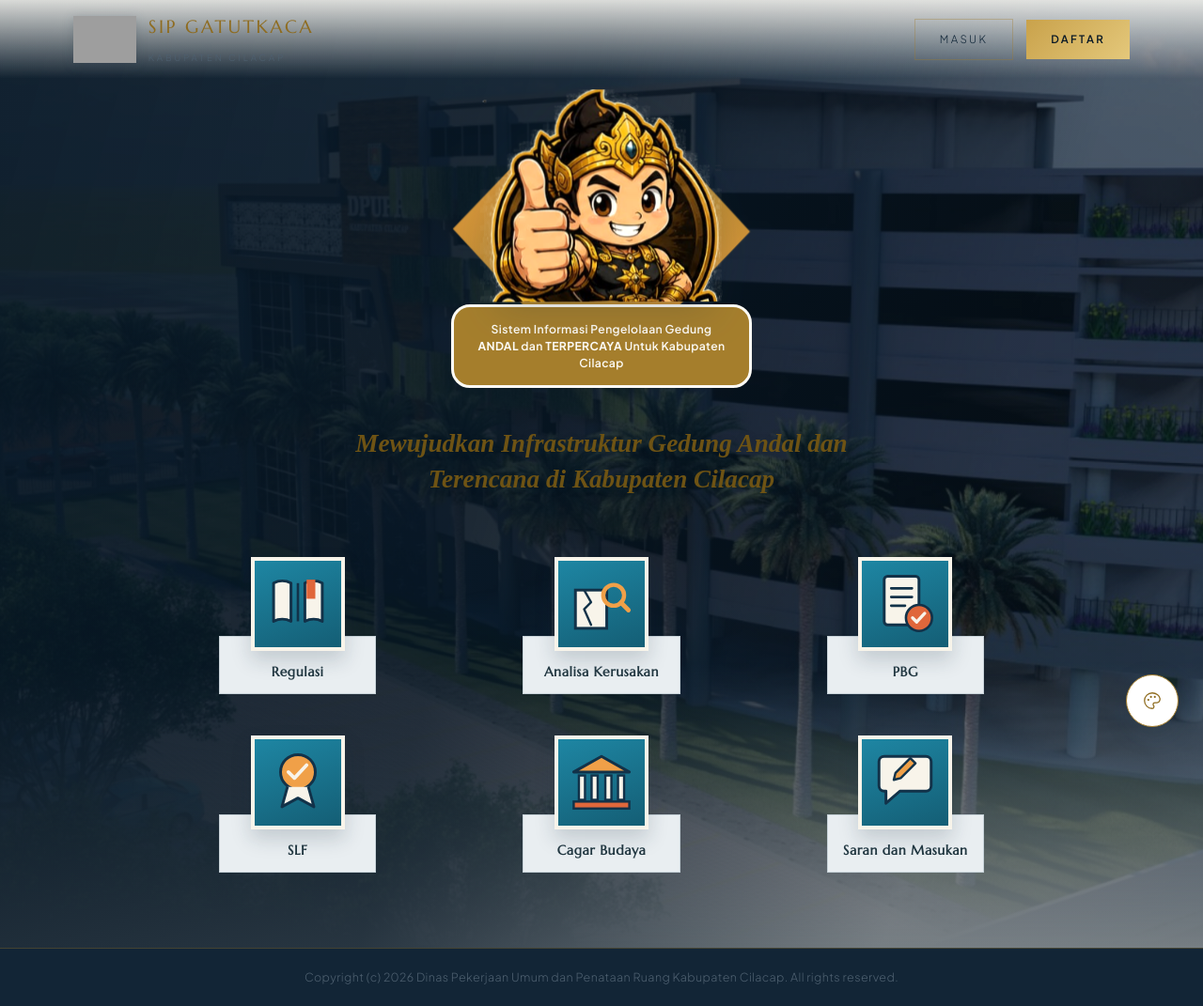
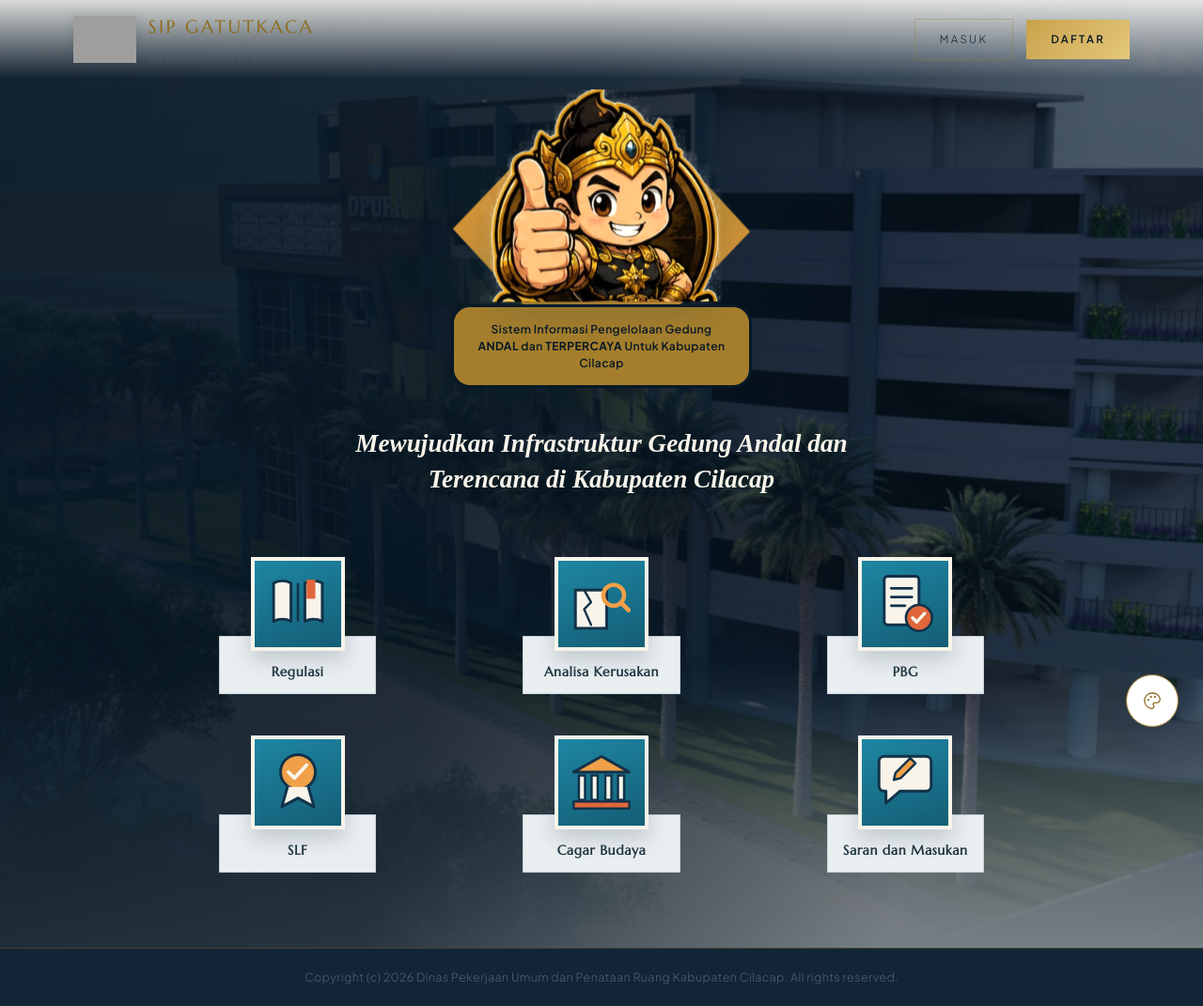
Before and after one commit to simbgsemarang-code/sipgatutkaca, a CodeIgniter app: page / in a window 1280 px wide. Shown: the whole page at 94% size. Run offline with CodeIgniter, Linux system fonts and the light colour scheme; some web fonts are replaced; grey boxes are pictures that could not be loaded.

Commit message:
Beranda: perbaiki teks tagline & badge hero yang jadi susah dibaca
Akar masalahnya: tagline (.tagline) dan badge emas di bawah maskot
(.emblem-sub) memakai warna bertema (var(--gold-100) dan var(--bg)),
dengan asumsi halaman selalu dalam tema gelap. Wajar waktu itu -
tema gelap dulu satu-satunya default. Sejak tema terang dijadikan
default di semua halaman, kedua warna itu ikut berubah jadi gelap,
padahal hero foto di beranda.php SELALU gelap independen dari tema
(sudah dibahas di commit animasi sebelumnya) - hasilnya teks gelap
di atas foto gelap, nyaris tidak kelihatan.

- .tagline: var(--gold-100) -> #F8F4EA (putih hangat, sesuai
  permintaan, sama persis dengan nilai lama di tema gelap).
- .emblem-sub: color & border var(--bg) -> #081826 (sama persis
  dengan nilai lama di tema gelap). Ditemukan sekalian saat mengecek
  elemen sejenis di hero yang sama - kontrasnya sempat turun ke
  ~3.7:1 (di bawah standar 4.5:1 WCAG AA untuk teks kecil).

Di tema gelap tampilannya persis sama seperti sebelumnya (nilai
hardcode = nilai token lama di tema gelap); yang berubah hanya tema
terang, dari nyaris tak terbaca menjadi kontras jelas.

```diff
--- a/application/views/pages/beranda.php
+++ b/application/views/pages/beranda.php
@@ -382,7 +382,7 @@
         max-width: 320px;
         margin: -16px auto 0;
         background: var(--gold-500);
-        color: var(--bg);
+        color: #081826;
         font-size: .76rem;
         font-weight: 600;
         letter-spacing: .03em;
@@ -390,7 +390,7 @@
         text-align: center;
         padding: 14px 24px;
         border-radius: 20px;
-        border: 3px solid var(--bg);
+        border: 3px solid #081826;
         position: relative;
         z-index: 2
       }
@@ -404,7 +404,7 @@
         line-height: 1.4;
         max-width: 640px;
         margin: 40px auto 0;
-        color: var(--gold-100);
+        color: #F8F4EA;
         text-shadow: 0 2px 10px var(--shadow)
       }
 
```
